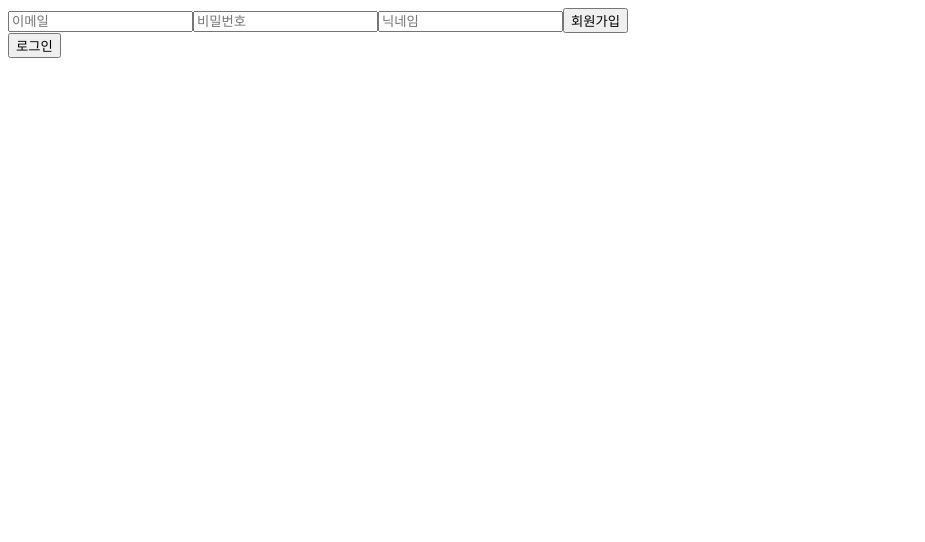
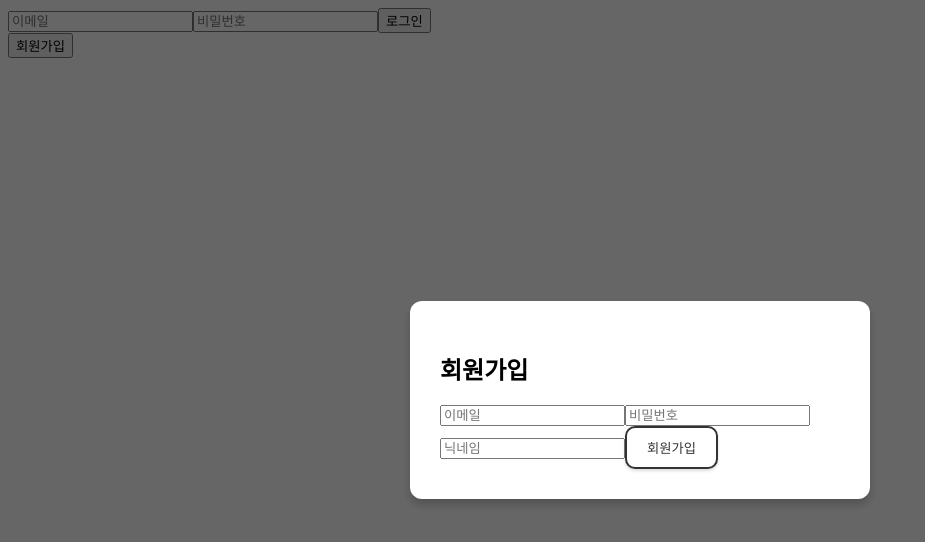
Before and after one commit to sesac-laters-team/tetrist, a React (Create React App) app in the folder client/: page /login in a window 1280 px wide. Both pictures are taken after a click on the button "회원가입". Shown: the top 542 px of the page, without its empty margins (0-925 px from the left). Built offline with nearby package versions, Linux system fonts and the light colour scheme; no server answers.

Commit message:
로그인폼 백업용

```diff
--- /dev/null
+++ b/client/src/components/auth/RegisterModalContent.jsx
@@ -0,0 +1,18 @@
+import React, { useState } from 'react';
+
+
+const RegisterModalContent = ({ handleRegister, email, setEmail, password, setPassword, nickname, setNickname }) => {
+  return (
+    <div>
+      <h2>회원가입</h2>
+      <form onSubmit={handleRegister}>
+        <input type="email" value={email} onChange={(e) => setEmail(e.target.value)} placeholder="이메일" />
+        <input type="password" value={password} onChange={(e) => setPassword(e.target.value)} placeholder="비밀번호" />
+        <input type="text" value={nickname} onChange={(e) => setNickname(e.target.value)} placeholder="닉네임" />
+        <button type="submit">회원가입</button>
+      </form>
+    </div>
+  );
+};
+
+export default RegisterModalContent;
--- a/client/src/components/common/commonmodal.jsx
+++ b/client/src/components/common/commonmodal.jsx
@@ -2,6 +2,8 @@ import React from "react";
 import RankingModalContent from "../waitingRoom/RankingModalContent"; // 랭킹 컴포넌트 임포트
 import MyPageContent from "../waitingRoom/MyPageContent";
 import ShopModalContent from "../waitingRoom/ShopModalContent"
+import RegisterModalContent from "../auth/RegisterModalContent"
+
 const Modal = ({ type, closeModal }) => {
   const renderModalContent = () => {
     switch (type) {
@@ -13,7 +15,9 @@ const Modal = ({ type, closeModal }) => {
       case 'Shop':
         // 상점 컴포넌트를 렌더링
         return <ShopModalContent/>
-        break;
+
+        case 'Register':
+          return <RegisterModalContent />;
       default:
         return <div>내용이 없습니다.</div>;
     }
--- a/client/src/components/page/LoginPage.jsx
+++ b/client/src/components/page/LoginPage.jsx
@@ -1,13 +1,17 @@
+// AuthForm.jsx
 import React, { useState } from 'react';
+
 import { useDispatch } from 'react-redux';
-// import { registerUser, loginUser, logoutUser } from '../../redux/store/module/authModule';
-import { registerUser, loginUser } from '../../redux/store/module/authModule';
+import { loginUser, registerUser } from '../../redux/store/module/authModule';
 import { useNavigate } from 'react-router-dom';
+import Modal from '../common/commonmodal'; // 모달 컴포넌트 import
+import RegisterModalContent from '../auth/RegisterModalContent'; // 회원가입 모달 컨텐츠 import
 
 const AuthForm = () => {
   const [email, setEmail] = useState('');
   const [password, setPassword] = useState('');
   const [nickname, setNickname] = useState('');
+  const [showRegisterModal, setShowRegisterModal] = useState(false); // 회원가입 모달 표시 상태 추가
   const dispatch = useDispatch();
   const navigate = useNavigate();
 
@@ -17,19 +21,39 @@ const AuthForm = () => {
       .then(() => {
         console.log("회원가입 성공");
         localStorage.setItem('user', JSON.stringify({ email, nickname, password }));
+
+        // 회원가입 후 로그인 처리
+        dispatch(loginUser(email, password))
+          .then(() => {
+            console.log("로그인 성공");
+            localStorage.setItem('user', JSON.stringify({ email, password }));
+            navigate('/waiting');
+
+            // 회원가입 후 이메일과 비밀번호 초기화
+            setEmail('');
+            setPassword('');
+          })
+          .catch(error => {
+            console.error("로그인 실패", error);
+          });
       })
       .catch(error => {
         console.error("회원가입 실패", error);
       });
   };
 
+
   const handleLogin = (e) => {
     e.preventDefault();
+    if (!email || !password) {
+      console.error("이메일과 비밀번호를 입력해주세요.");
+      return;
+    }
     dispatch(loginUser(email, password))
       .then(() => {
         console.log("로그인 성공");
         localStorage.setItem('user', JSON.stringify({ email, password }));
-        navigate('/waiting'); // 로그인 성공 후 대기실 페이지로 이동
+        navigate('/waiting');
       })
       .catch(error => {
         console.error("로그인 실패", error);
@@ -38,13 +62,26 @@ const AuthForm = () => {
 
   return (
     <div>
-      <form onSubmit={handleRegister}>
-        <input type="email" value={email} onChange={(e) => setEmail(e.target.value)} placeholder="이메일" />
-        <input type="password" value={password} onChange={(e) => setPassword(e.target.value)} placeholder="비밀번호" />
-        <input type="text" value={nickname} onChange={(e) => setNickname(e.target.value)} placeholder="닉네임" />
-        <button type="submit">회원가입</button>
+      <form onSubmit={handleLogin}>
+      <input type="email" value={email} onChange={(e) => setEmail(e.target.value)} placeholder="이메일" required />
+      <input type="password" value={password} onChange={(e) => setPassword(e.target.value)} placeholder="비밀번호" required />
+
+        <button type="submit">로그인</button>
       </form>
-      <button onClick={handleLogin}>로그인</button>
+      {/* 회원가입 버튼 */}
+      <button onClick={() => setShowRegisterModal(true)}>회원가입</button>
+      {/* 회원가입 모달 */}
+      {showRegisterModal && (
+        <Modal type="Register" closeModal={() => setShowRegisterModal(false)}>
+          {/* 회원가입 폼 */}
+          <RegisterModalContent
+            handleRegister={handleRegister}
+            setEmail={setEmail} // setEmail 함수 전달
+            setPassword={setPassword}
+            setNickname={setNickname}
+          />
+        </Modal>
+      )}
     </div>
   );
 };
--- a/client/src/components/waitingRoom/Menubar.jsx
+++ b/client/src/components/waitingRoom/Menubar.jsx
@@ -1,8 +1,13 @@
 import React, { useState } from "react";
 import Modal from "../common/commonmodal"; // Modal 컴포넌트를 임포트
+import { useDispatch } from "react-redux"; // 리덕스 훅 사용
+import { logoutUser } from "../../redux/store/module/authModule"; // 로그아웃 액션 임포트
+import { useNavigate } from "react-router-dom"; // 리액트 라우터 네비게이트 훅
 
 const Menubar = () => {
   const [modalType, setModalType] = useState("");
+  const dispatch = useDispatch();
+  const navigate = useNavigate();
 
   const openModal = (type) => {
     setModalType(type);
@@ -12,11 +17,17 @@ const Menubar = () => {
     setModalType("");
   };
 
+  const handleLogout = () => {
+    dispatch(logoutUser());  // 로그아웃 액션을 디스패치하며 로컬 스토리지 클린업
+    navigate("/login"); // 로그아웃 후 로그인 페이지로 리다이렉션
+  };
+
   return (
     <div className="menubar">
- <button onClick={() => openModal('Rank')} className="menubar-button">랭킹</button>
-  <button onClick={() => openModal('MyPage')} className="menubar-button">내 정보</button>
-  <button onClick={() => openModal('Shop')} className="menubar-button">상점</button>
+      <button onClick={() => openModal('Rank')} className="menubar-button">랭킹</button>
+      <button onClick={() => openModal('MyPage')} className="menubar-button">내 정보</button>
+      <button onClick={() => openModal('Shop')} className="menubar-button">상점</button>
+      <button onClick={handleLogout} className="menubar-button">로그아웃</button> {/* 로그아웃 버튼 추가 */}
 
       {modalType && <Modal type={modalType} closeModal={closeModal} />}
     </div>
--- a/client/src/redux/store/module/authModule.js
+++ b/client/src/redux/store/module/authModule.js
@@ -6,7 +6,8 @@ const REGISTER_FAIL = 'auth/REGISTER_FAIL';
 const LOGIN_SUCCESS = 'auth/LOGIN_SUCCESS';
 const LOGIN_FAIL = 'auth/LOGIN_FAIL';
 const LOGOUT = 'auth/LOGOUT';
-
+const LOGOUT_SUCCESS = 'auth/LOGOUT_SUCCESS';
+const LOGOUT_FAIL = 'auth/LOGOUT_FAIL';
 // Initial State
 const initialState = {
   userData: null,
@@ -40,14 +41,21 @@ export default function authReducer(state = initialState, action) {
         ...state,
         error: action.payload
       };
-      case LOGOUT:
-        return {
-          ...state,
-          userData: null,
-          isLoggedIn: false,  // 로그아웃 시 false로 설정
-        };
+      case LOGOUT_SUCCESS:
+      return {
+        ...state,
+        userData: null,
+        isLoggedIn: false,
+        error: null
+      };
+    case LOGOUT_FAIL:
+      return {
+        ...state,
+        error: action.payload
+      };
     default:
       return state;
+
   }
 }
 
@@ -73,6 +81,20 @@ export const loginUser = (email, password) => async dispatch => {
   }
 };
 
-export const logoutUser = () => {
-  return { type: LOGOUT };
+export const logoutUser = () => async dispatch => {
+  try {
+    // 서버에 로그아웃 요청
+    await axios.get('http://localhost:8080/api-server/auth/logout');
+
+    // 로컬 스토리지에서 isLoggedIn 및 user 정보 제거
+    localStorage.removeItem('isLoggedIn');
+    localStorage.removeItem('user');
+
+    // 로그아웃 성공 액션 디스패치
+    dispatch({ type: LOGOUT_SUCCESS });
+  } catch (error) {
+    // 로그아웃 실패 액션 디스패치
+    console.error('Logout failed:', error);
+    dispatch({ type: LOGOUT_FAIL, payload: error.response ? error.response.data : "Unknown Error" });
+  }
 };
```
